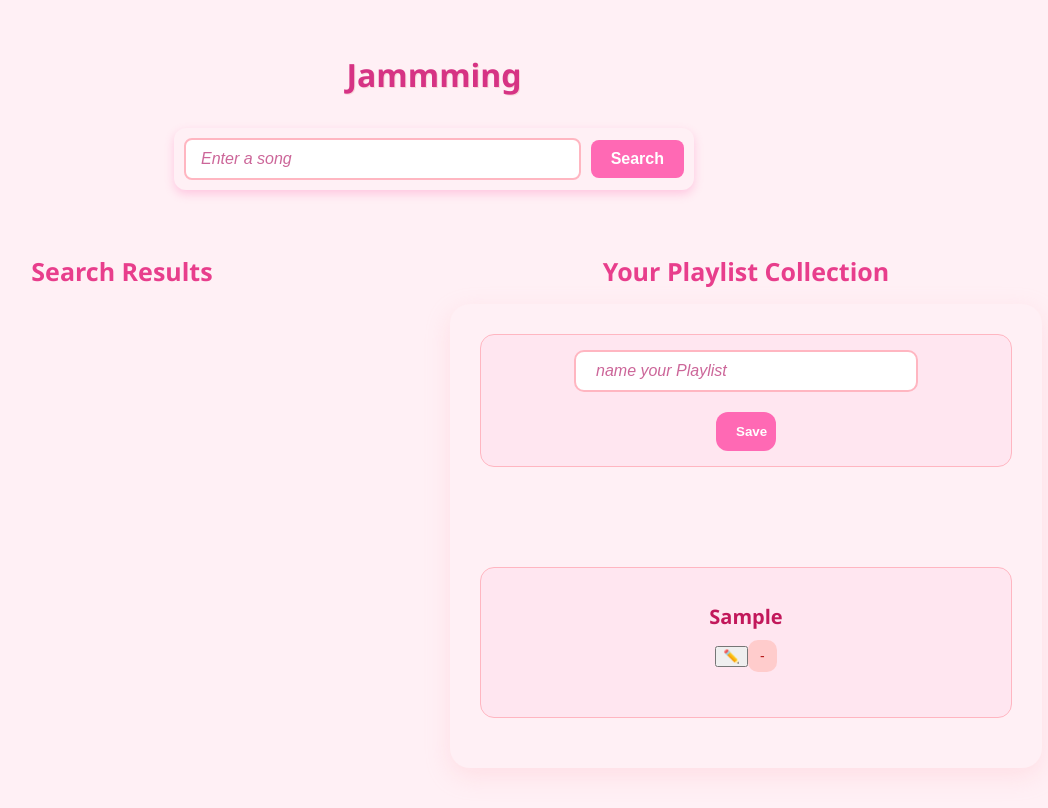
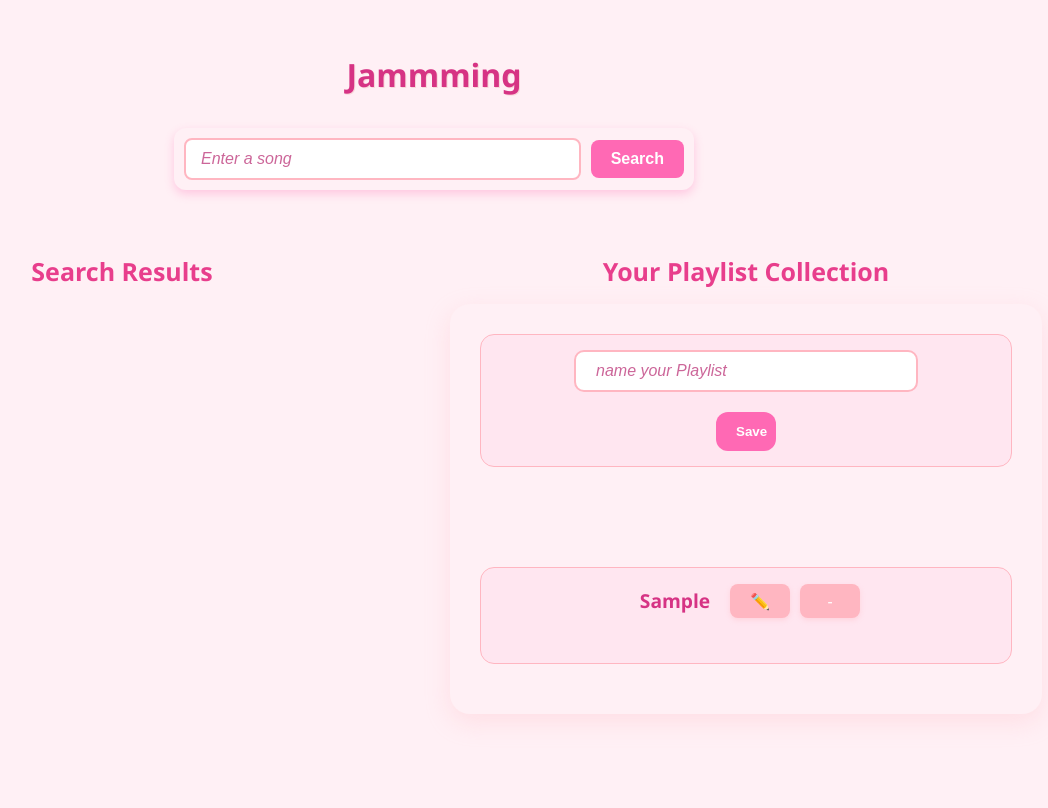
Before and after one commit to FatimaZahraAachak/jammming, a React (Create React App) app: page / in a window 1280 px wide. Both pictures are taken after typing "Sample" into the empty fields and a click on the button "Save". Shown: the top 808 px of the page, without its empty margins (206-1254 px from the left). Built offline with nearby package versions, Linux system fonts and the light colour scheme.

Commit message:
Refactor App component to integrate API for track search and update Playlist components to utilize allTracks state

```diff
--- a/src/App.js
+++ b/src/App.js
@@ -1,31 +1,20 @@
-import { useState } from 'react';
+import { useEffect, useState } from 'react';
 import './App.css';
 import SearchBar from './components/SearchBar/SearchBar.js';
 import SearchResults from './components/SearchResults/SearchResults.js';
 import Playlist from './components/Playlist/Playlist.js';
 import PlaylistCollection from './components/PlaylistCollection/PlaylistCollection.js';
-
-export const sampleTracks = [
-  { id: 1, title: "Blinding Lights", singer: "The Weeknd" },
-  { id: 2, title: "Levitating", singer: "Dua Lipa" },
-  { id: 3, title: "Shape of You", singer: "Ed Sheeran" },
-  { id: 4, title: "Good 4 U", singer: "Olivia Rodrigo" },
-  { id: 5, title: "Stay", singer: "The Kid LAROI & Justin Bieber" },
-  { id: 6, title: "Easy On Me", singer: "Adele" },
-  { id: 7, title: "Peaches", singer: "Justin Bieber" },
-  { id: 8, title: "As It Was", singer: "Harry Styles" },
-  { id: 9, title: "Flowers", singer: "Miley Cyrus" },
-  { id: 10, title: "Bad Habit", singer: "Steve Lacy" }
-];
+import  { searchTrackByTitle } from './api/Spotify.js';
 
 
 function App() {
   const [filtredTracks, setFiltredTracks] = useState([]);
   const [myTracks, setMyTracks] = useState([]);
   const [myPlaylists, setPlayLists] = useState([]);
-
-  const handleSearchSubmit = (text) => {
-    const results = sampleTracks.filter((item) => item.title.toLowerCase().includes(text.toLowerCase()));
+  const [allTracks, setAllTracks]=useState([])
+  const handleSearchSubmit = async (text) => {
+    const results = await searchTrackByTitle(text);
+    setAllTracks([...allTracks, ...results])
     setFiltredTracks(results);
   };
 
@@ -62,7 +51,7 @@ function App() {
     setPlayLists(updatedPlaylistsong);
   };
 
-  const handleSaveNewNamePlaylist = (newName,index) => {
+  const handleSaveNewNamePlaylist = (newName, index) => {
     const playlistToUpdate = myPlaylists[index];
     const newPlaylistToUpdate = {
       ...playlistToUpdate,
@@ -86,7 +75,7 @@ function App() {
         </div>
         <div className='PlaylistCollection'>
           <h2 className="collection-title">Your Playlist Collection</h2>
-          <PlaylistCollection handleAddNewPlaylist={handleAddNewPlaylist} handleDeletPlaylist={handleDeletPlaylist} handleRemoveSongFromSavedPlaylist={handleRemoveSongFromSavedPlaylist} myPlaylists={myPlaylists} mytracks={myTracks} handleRemoveNewTrack={handleRemoveNewTrack} handleSaveNewNamePlaylist={handleSaveNewNamePlaylist} />
+          <PlaylistCollection allTracks={allTracks} handleAddNewPlaylist={handleAddNewPlaylist} handleDeletPlaylist={handleDeletPlaylist} handleRemoveSongFromSavedPlaylist={handleRemoveSongFromSavedPlaylist} myPlaylists={myPlaylists} mytracks={myTracks} handleRemoveNewTrack={handleRemoveNewTrack} handleSaveNewNamePlaylist={handleSaveNewNamePlaylist} />
         </div>
       </div>
     </div>
--- /dev/null
+++ b/src/api/Spotify.js
@@ -0,0 +1,22 @@
+export async function searchTrackByTitle(text) {
+    const response = await fetch(
+        `http://192.168.1.6:5100/song/?query=${text}`,
+    );
+
+    const jsonResponse = await response.json();
+    const tracks = jsonResponse.map(track => ({
+        id: track.id,
+        title: track.song,
+        singer: track.singers,
+
+    }))
+    return tracks;
+}
+
+export async function getTrackById(trackId) {
+    const response = await fetch(
+        `http://192.168.1.6:5100/song/id=${trackId}`,
+    );
+    const track = await response.json()
+    return track
+}
--- a/src/components/Playlist/Playlist.js
+++ b/src/components/Playlist/Playlist.js
@@ -1,14 +1,13 @@
 import Track from "../Track/Track";
 import './Playlist.css'
-import { sampleTracks } from '../../App.js';
-function Playlist({ mytracks, handleRemoveNewTrack }) {
+function Playlist({ mytracks, handleRemoveNewTrack,allTracks }) {
     const handleRemove = (trackId) => {
         handleRemoveNewTrack(trackId);
     }
     return (
         <div className="playlist">
             {mytracks.map((trackId) => {
-                const mytrack = sampleTracks.find((e)=> e.id === trackId)
+                const mytrack = allTracks.find((e)=> e.id === trackId)
                 return <div key={mytrack.id} className="track-container">
                     <Track track={mytrack} onActionClick={handleRemove} buttonLabel="-" />
                 </div>
--- a/src/components/PlaylistCollection/PlaylistCollection.js
+++ b/src/components/PlaylistCollection/PlaylistCollection.js
@@ -4,7 +4,7 @@ import Track from "../Track/Track";
 import './PlaylistCollection.css'
 import SavedPlaylist from "./SavedPlaylist/SavedPlaylist.js";
 
-function PlaylistCollection({ handleAddNewPlaylist, handleRemoveNewTrack, myPlaylists, mytracks, handleDeletPlaylist, handleRemoveSongFromSavedPlaylist, handleSaveNewNamePlaylist }) {
+function PlaylistCollection({ handleAddNewPlaylist, handleRemoveNewTrack, myPlaylists, mytracks, handleDeletPlaylist, handleRemoveSongFromSavedPlaylist, handleSaveNewNamePlaylist, allTracks }) {
     const [playlistName, setPlaylistName] = useState("");
     const handleChange = (event) => {
         setPlaylistName(event.target.value);
@@ -33,10 +33,10 @@ function PlaylistCollection({ handleAddNewPlaylist, handleRemoveNewTrack, myPlay
                     required />
                 <button onClick={handleSavePlaylist} className="save-playlist-button" >Save</button>
             </div>
-            <Playlist mytracks={mytracks} handleRemoveNewTrack={handleRemoveNewTrack} />
+            <Playlist allTracks={allTracks} mytracks={mytracks} handleRemoveNewTrack={handleRemoveNewTrack} />
             <div className="saved-playlists">
                 {myPlaylists.map((myPlaylist, index) =>
-                    <SavedPlaylist myPlaylist={myPlaylist} handleDelete={handleDelete} handleRemoveSong={handleRemoveSong} handleSaveNewNamePlaylist={(newName) =>handleSaveNewNamePlaylist(newName,index)} />
+                    <SavedPlaylist allTracks={allTracks} myPlaylist={myPlaylist} handleDelete={handleDelete} handleRemoveSong={handleRemoveSong} handleSaveNewNamePlaylist={(newName) =>handleSaveNewNamePlaylist(newName,index)} />
 
                 )}
             </div>
--- a/src/components/PlaylistCollection/SavedPlaylist/SavedPlaylist.css
+++ b/src/components/PlaylistCollection/SavedPlaylist/SavedPlaylist.css
@@ -0,0 +1,62 @@
+.playlist-button {
+    padding: 6px 14px;
+    font-size: 1rem;
+    font-family: 'Segoe UI', sans-serif;
+    background-color: #ffb6c1;
+    /* rose pastel */
+    color: white;
+    border: none;
+    border-radius: 8px;
+    cursor: pointer;
+    transition: background-color 0.3s ease;
+    min-width: 60px;
+    text-align: center;
+    box-shadow: 0 2px 5px rgba(255, 182, 193, 0.4);
+    /* petite ombre rose */
+}
+
+.playlist-button:hover {
+    background-color: #ff69b4;
+    /* rose plus soutenu */
+}
+.edit-input {
+    padding: 6px 10px;
+    font-size: 1rem;
+    font-family: 'Segoe UI', sans-serif;
+    border: 1px solid #ffb6c1;
+    border-radius: 6px;
+    outline: none;
+    background-color: #fff0f5;
+    /* lavande très clair */
+    color: #333;
+}
+.part-oneedit {
+    display: flex;
+    align-items: center;
+    gap: 10px;
+}
+
+.part-twoedit {
+    display: flex;
+    align-items: center;
+    gap: 10px;
+}
+
+.playlist-nameremove {
+    display: flex;
+    align-items: center;
+    justify-content: space-between;
+    gap: 12px;
+    margin-bottom: 10px;
+}
+.playlist-name {
+    font-family: 'Segoe UI', sans-serif;
+    font-size: 1.2rem;
+    /* plus grand pour ne pas paraître "petit" */
+    font-weight: 600;
+    /* un peu plus de présence */
+    color: #d63384;
+    /* un rose élégant qui reste lisible */
+    margin: 0;
+    padding: 4px 8px;
+}
--- a/src/components/PlaylistCollection/SavedPlaylist/SavedPlaylist.js
+++ b/src/components/PlaylistCollection/SavedPlaylist/SavedPlaylist.js
@@ -1,7 +1,7 @@
 import Track from "../../Track/Track";
-import { sampleTracks } from '../../../App';
 import { useState } from "react";
-function SavedPlaylist({ handleDelete, handleRemoveSong, myPlaylist, handleSaveNewNamePlaylist }) {
+import './SavedPlaylist.css'
+function SavedPlaylist({ handleDelete, handleRemoveSong, myPlaylist, handleSaveNewNamePlaylist, allTracks }) {
     const [editNameValue, setEditNameValue] = useState("");
     const [showEditName, setShowEditName] = useState(false);
     const handleShowEdit = () => {
@@ -21,17 +21,19 @@ function SavedPlaylist({ handleDelete, handleRemoveSong, myPlaylist, handleSaveN
         <div className="playlist-card">
             <div className="playlist-nameremove">
                 <p className="playlist-name">{myPlaylist.name}</p>
-                {showEditName ? <div>
+                {showEditName ? <div className="part-oneedit">
                     <input className="edit-input" value={editNameValue} onChange={(e) => handleEditNameChange(e)} />
-                    <button className="save-button" onClick={() => handleSaveEditedName()}>save</button>
+                    <button className="playlist-button" onClick={() => handleSaveEditedName()}>save</button>
                 </div> : null
                 }
-                <button className="edit-button" onClick={() => handleShowEdit()}>✏️</button>
-                <button className="delete-button" onClick={() => handleDelete(myPlaylist.name)}> - </button>
+                <div className="part-twoedit">
+                    <button className="playlist-button" onClick={() => handleShowEdit()}>✏️</button>
+                    <button className="playlist-button" onClick={() => handleDelete(myPlaylist.name)}> - </button>
+                </div>
             </div>
             <div className="playlist-track">
                 {myPlaylist.songs.map((trackId) => {
-                    const mytrack = sampleTracks.find((e) => e.id === trackId)
+                    const mytrack = allTracks.find((e) => e.id === trackId) // await getTrackById(trackId)
 
                     return <Track track={mytrack} onActionClick={() => handleRemoveSong(myPlaylist.name, mytrack)} buttonLabel="-" />
 
```
